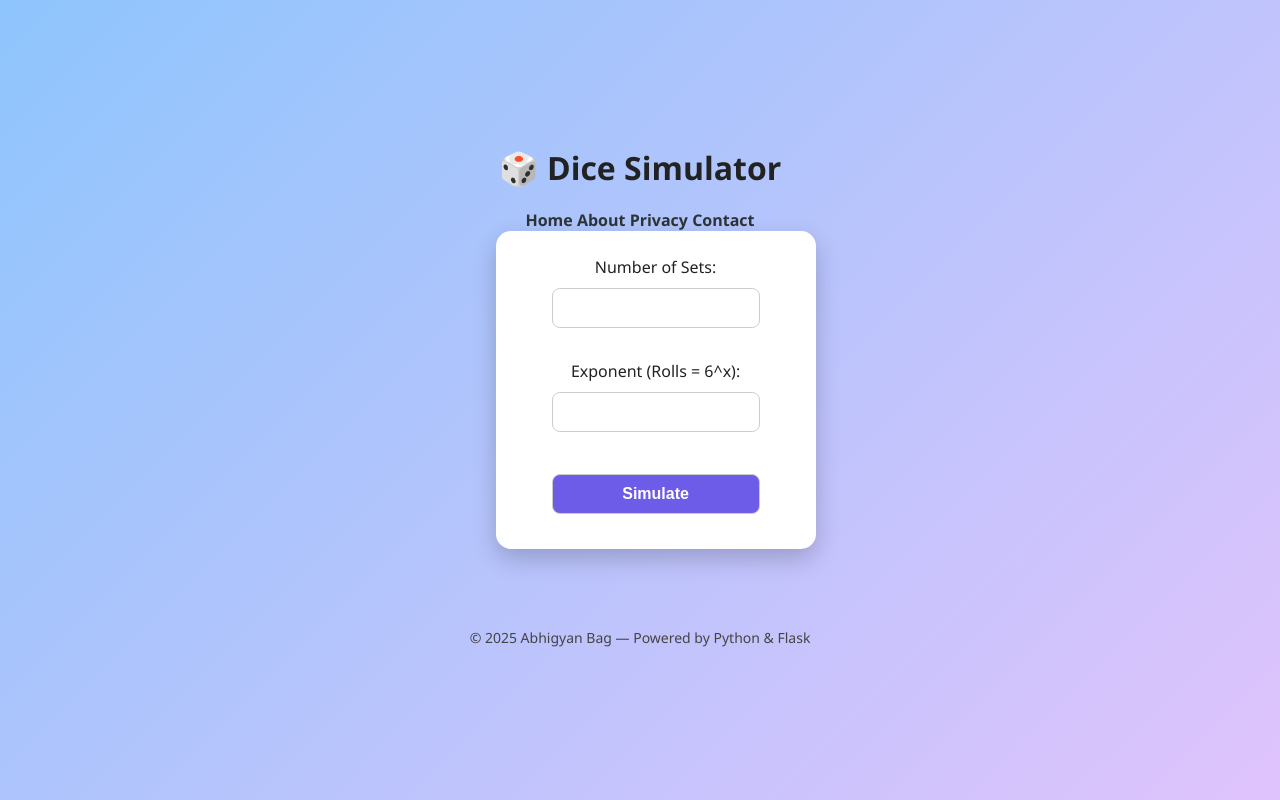
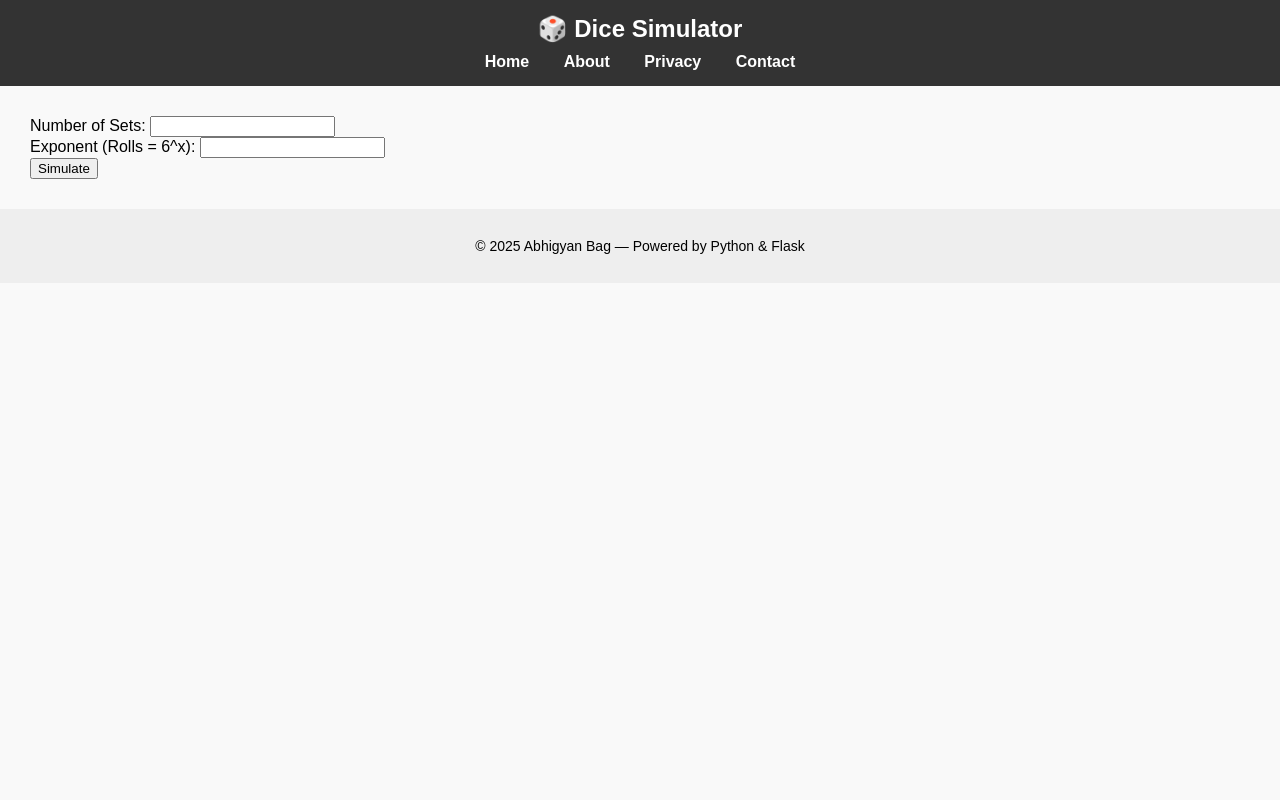
Before and after one commit to Abhigyan123423/dice-sim-app, a Flask app: page / in a window 1280 px wide. Run offline with Flask 3, Linux system fonts and the light colour scheme.

Commit message:
Update style.css

```diff
--- a/static/style.css
+++ b/static/style.css
@@ -1,74 +1,43 @@
 body {
-  font-family: 'Segoe UI', sans-serif;
-  background: linear-gradient(135deg, #8EC5FC, #E0C3FC);
-  min-height: 100vh;
+  font-family: Arial, sans-serif;
   margin: 0;
-  padding: 0;
-  text-align: center;
-  color: #222;
-  display: flex;
-  flex-direction: column;
-  justify-content: center;
-  align-items: center;
+  background-color: #f9f9f9;
 }
 
-h1, h2 {
-  margin-bottom: 20px;
+header {
+  background-color: #333;
+  color: white;
+  padding: 15px 0;
+  text-align: center;
 }
 
-form {
-  background: white;
-  padding: 25px 30px;
-  border-radius: 15px;
-  box-shadow: 0 10px 25px rgba(0, 0, 0, 0.2);
-  display: inline-block;
-  max-width: 400px;
-  width: 90%;
+header h1 {
+  margin: 0;
+  font-size: 24px;
 }
 
-input[type="number"], input[type="submit"] {
-  width: 80%;
-  padding: 10px;
-  margin: 10px auto;
-  font-size: 16px;
-  border: 1px solid #ccc;
-  border-radius: 8px;
-  display: block;
-  box-sizing: border-box;
+nav {
+  margin-top: 10px;
 }
 
-input[type="submit"] {
-  background-color: #6c5ce7;
+nav a {
   color: white;
+  text-decoration: none;
+  margin: 0 15px;
   font-weight: bold;
-  cursor: pointer;
-  transition: background-color 0.3s ease;
 }
 
-input[type="submit"]:hover {
-  background-color: #341f97;
+nav a:hover {
+  text-decoration: underline;
 }
 
-a {
-  color: #2d3436;
-  text-decoration: none;
-  font-weight: bold;
-  transition: color 0.2s ease;
-}
-
-a:hover {
-  color: #6c5ce7;
-}
-
-#timer {
-  margin-top: 20px;
-  font-size: 18px;
-  color: #d63031;
+main {
+  padding: 30px;
 }
 
 footer {
-  margin-top: 50px;
+  text-align: center;
+  padding: 15px;
+  background-color: #eee;
   font-size: 14px;
-  color: #444;
-  padding: 15px;
 }
```
